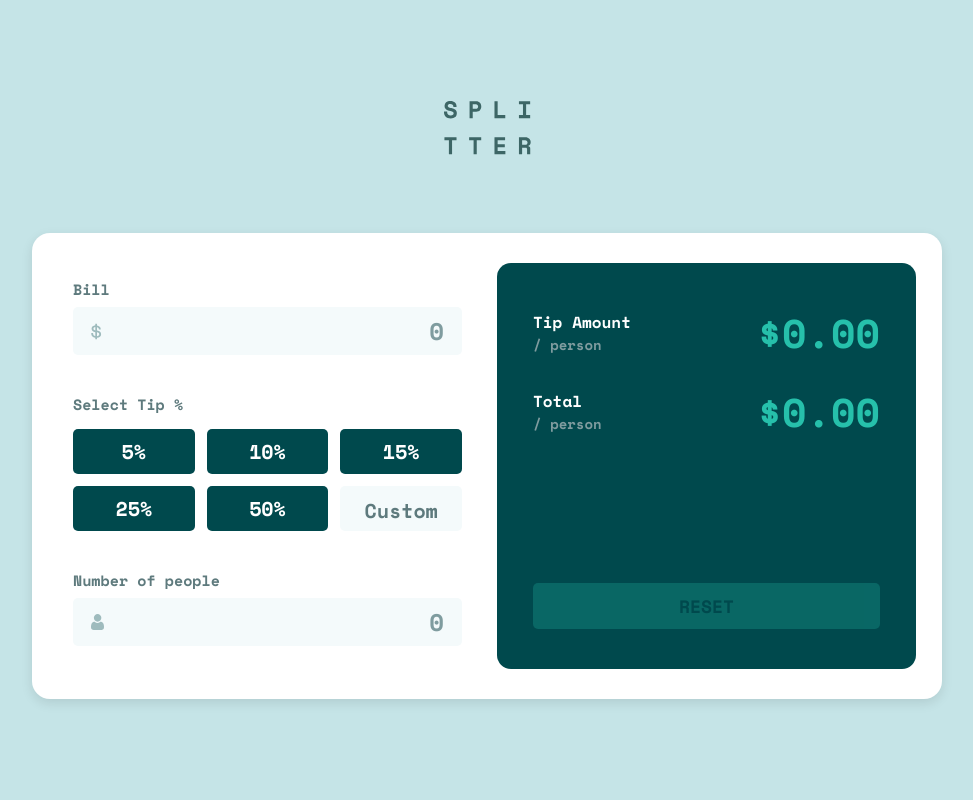
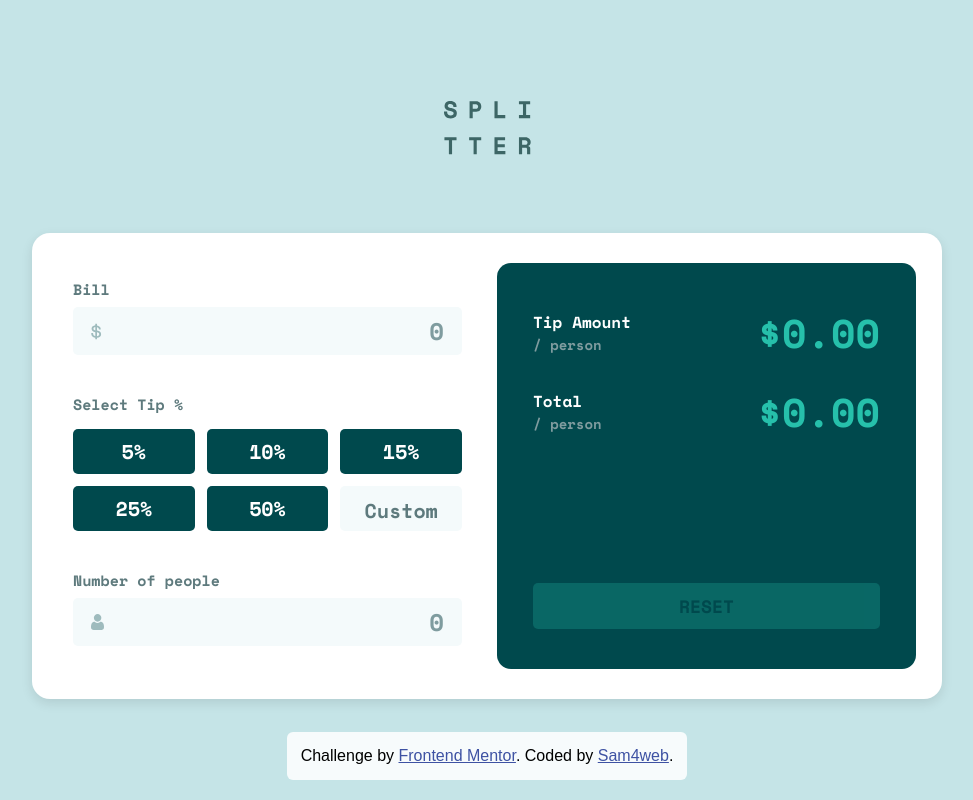
Before and after one commit to sam4web/tip-calculator-app, a Vue app: page / in a window 1280 px wide. Shown: the whole page, without its empty margins (153-1126 px from the left). Built offline with nearby package versions, Linux system fonts and the light colour scheme.

Commit message:
add attribution,update README

```diff
--- a/src/App.vue
+++ b/src/App.vue
@@ -2,6 +2,7 @@
 import InputSection from "./components/InputSection.vue";
 import Logo from "./components/Logo.vue";
 import ResultSection from "./components/ResultSection.vue";
+import Attribution from "./components/Attribution.vue";
 </script>
 
 <template>
@@ -11,6 +12,7 @@ import ResultSection from "./components/ResultSection.vue";
             <InputSection />
             <ResultSection />
         </div>
+        <Attribution />
     </main>
 </template>
 
--- /dev/null
+++ b/src/components/Attribution.vue
@@ -0,0 +1,41 @@
+<template>
+    <div id="attribution">
+        Challenge by
+        <a
+            href="https://www.frontendmentor.io/challenges/tip-calculator-app-ugJNGbJUX"
+            target="_blank"
+        >
+            Frontend Mentor</a
+        >. Coded by
+        <a href="https://www.frontendmentor.io/profile/sam4web" target="_blank">
+            Sam4web</a
+        >.
+    </div>
+</template>
+
+<style scoped>
+#attribution {
+    font-family: sans-serif;
+    font-weight: 500;
+    font-size: 16px;
+    line-height: 24px;
+    max-width: 400px;
+    width: 100%;
+    text-align: center;
+    padding: 0.75rem 0.45rem;
+    background-color: hsla(0, 0%, 100%, 0.851);
+    border-radius: 0.375rem;
+    left: 50%;
+    transform: translateX(-50%);
+    position: fixed;
+    bottom: 1.25rem;
+}
+
+#attribution a {
+    text-decoration: none;
+    color: hsl(228, 45%, 44%);
+}
+#attribution a {
+    text-decoration: underline;
+}
+</style>
```
Also changed, not shown: 1 other file (tests, documents, lock files or other folders).
